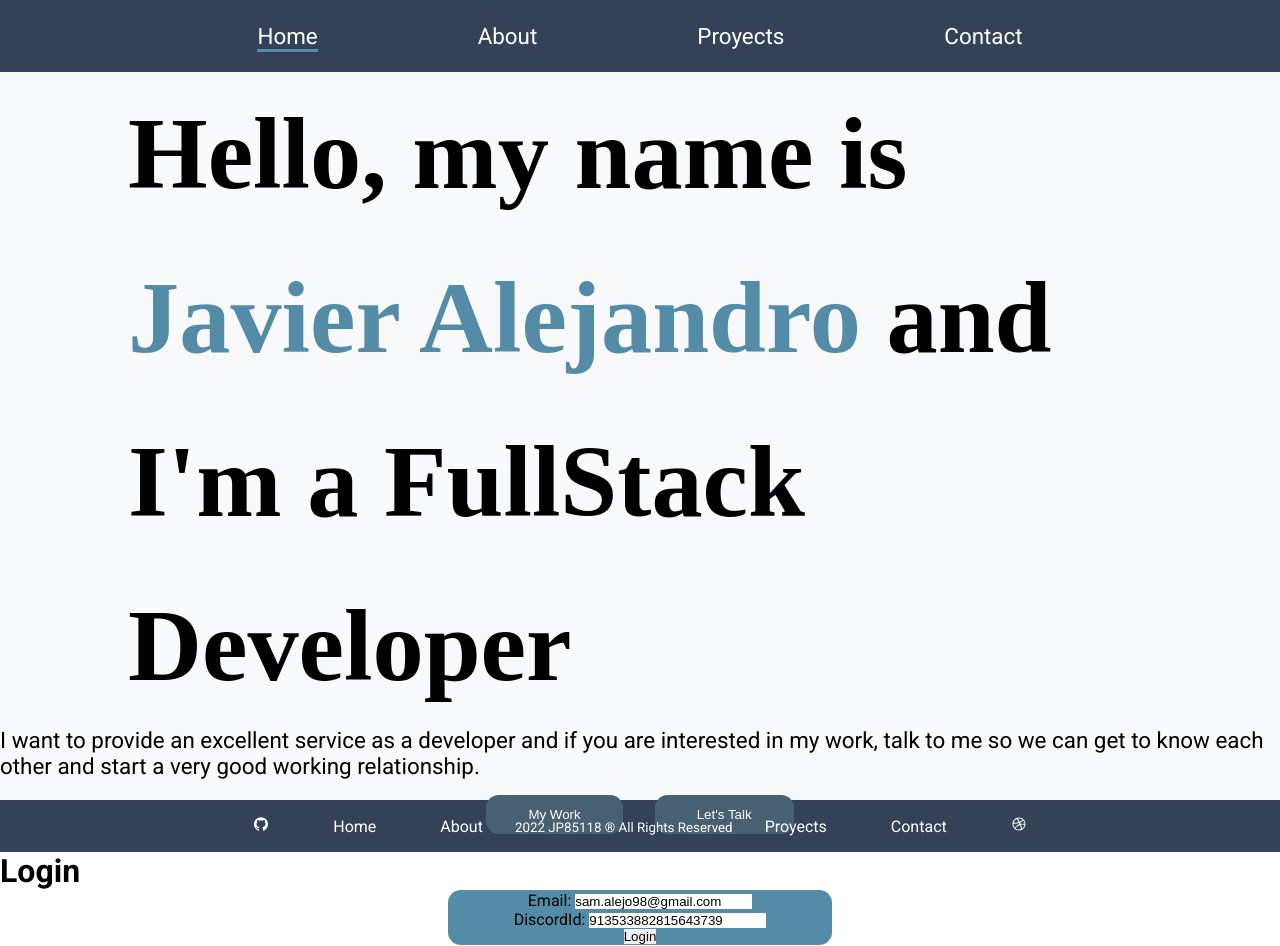
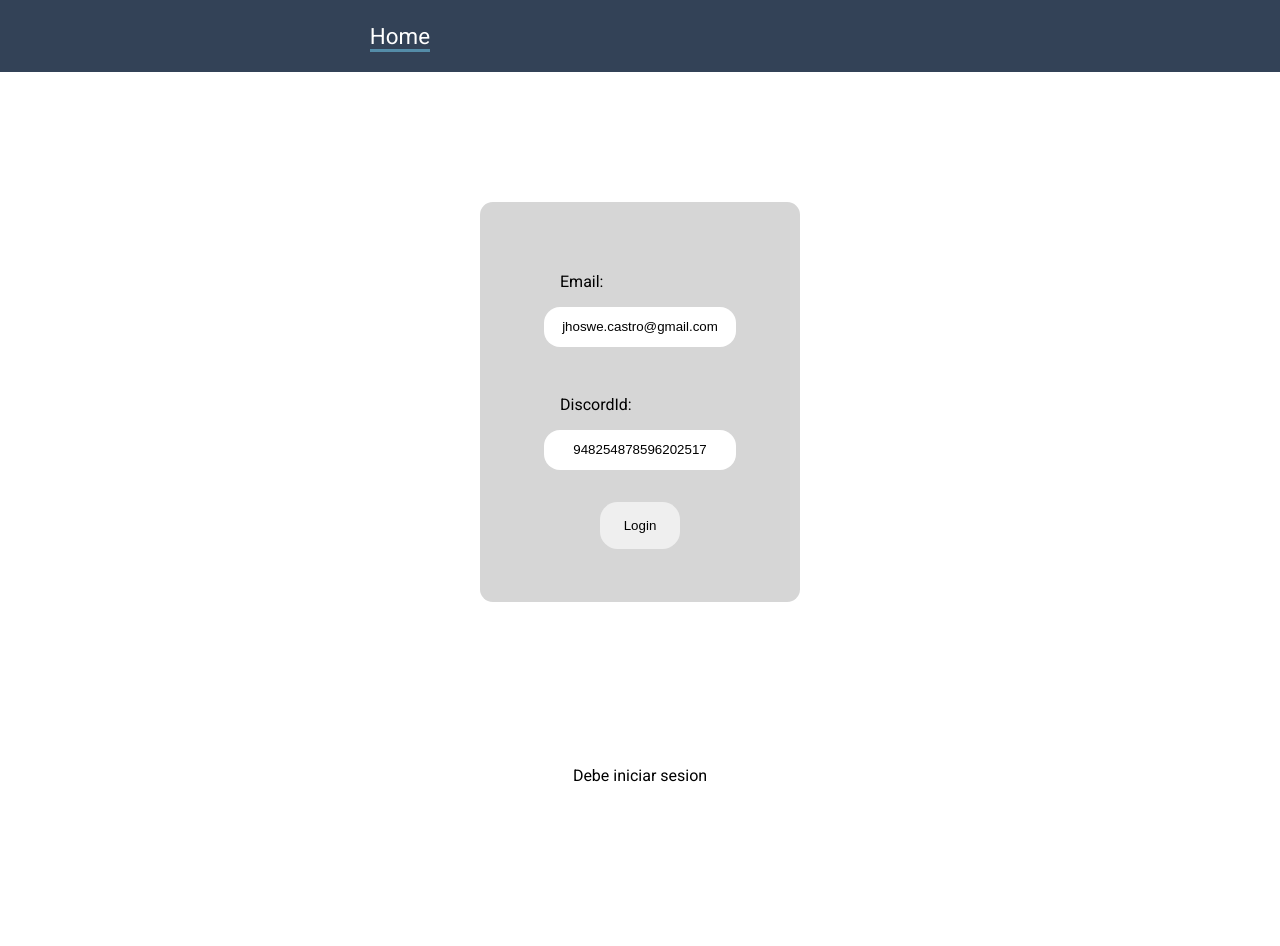
Before and after one commit to JP85118/Portafolio_react, a React (Create React App) app: page / in a window 1280 px wide. After the commit the page ends 800 px from the top, so only its background shows below. Built offline with nearby package versions, Linux system fonts and the light colour scheme.

Commit message:
second commit

```diff
--- a/src/App.jsx
+++ b/src/App.jsx
@@ -5,7 +5,8 @@ import About from './Pages/about/About'
 import Proyects from './Pages/proyects/Proyects'
 import Contact from './Pages/contact/Contact'
 import Footer from "./Components/Footer";
-import Login from "./Components/login/Login";
+
+
 
 const App = () => {
   return (
@@ -20,7 +21,6 @@ const App = () => {
         </Routes>
         <Footer/>
       </BrowserRouter>
-      <Login/>
     </div>
   )
 }
--- a/src/Components/Footer.jsx
+++ b/src/Components/Footer.jsx
@@ -1,9 +1,14 @@
 import { Link } from "react-router-dom"
 import {AiFillGithub} from 'react-icons/ai'
 import {AiOutlineDribbble} from 'react-icons/ai'
+import Login from "./login/Login"
 import './footer.css'
 
 const Footer = () => {
+
+  const isLogged = localStorage.getItem("token") ? true : false;
+
+  if (isLogged) {
     return (
       <footer>
         <div className="footer__container">
@@ -23,4 +28,9 @@ const Footer = () => {
     )
   }
 
+  if (!isLogged) {
+    return(<p className="paragraph">Debe iniciar sesion</p>)
+  }
+}
+
 export default Footer
--- a/src/Components/Navbar.jsx
+++ b/src/Components/Navbar.jsx
@@ -3,17 +3,22 @@ import {links} from '../data'
 import './navbar.css'
 
 const Navbar = () => {
+
+  const isLogged = localStorage.getItem("token") ? true : false;
+
   return (
     <nav>
       <div className="nav__container">
         <ul className="nav__links">
           {
-            links.map(({name, path}, index) =>{
+            links.map(({name, path, isPrivate}, index) =>{
                 return (
                   <li key={index} className="links">
+                    {isPrivate && isLogged || !isPrivate ?
                       <NavLink to={path} className={({isActive}) => isActive ? "active-nav" : ""}>
                         {name}
-                  </NavLink>
+                      </NavLink> : null
+                    }
                   </li>
                 )
             })
--- a/src/Components/footer.css
+++ b/src/Components/footer.css
@@ -22,3 +22,7 @@
 .link a:hover{
   color: var(--color-sec);
 }
+
+.paragraph{
+  text-align: center;
+}
--- a/src/Components/login/Login.jsx
+++ b/src/Components/login/Login.jsx
@@ -1,20 +1,19 @@
 import axios from 'axios'
-import { useState } from 'react'
+import { useState, useEffect } from 'react'
+import './login.css'
 
 const Login = () => {
 
   const url = "https://ms-discord-upy5mhs63a-rj.a.run.app";
 
   const [values, setValues] = useState({
-    //email: "jhoswe.castro@gmail.com",
-    //discordId: "948254878596202517"
-    email: "sam.alejo98@gmail.com",
-    discordId: "913533882815643739"
+    email: "jhoswe.castro@gmail.com",
+    discordId: "948254878596202517"
+    //email: "sam.alejo98@gmail.com",
+    //discordId: "913533882815643739"
   })
 
   const [token, setToken] = useState(null);
-
-  const [logged, setLogged] = useState(false);
 
   const handleChange = (e) => {
     console.log(e);
@@ -28,13 +27,15 @@ const Login = () => {
   const loginApp = () => {
     axios.post(`${url}/auth/login`, values).then((res) => {
         console.log(res);
-        console.log(res.data.token);
+        //console.log(res.data.token);
+        localStorage.setItem("token",res.data.token)
         return res.data.token
+
       })
-        .then((token) => {
-          setToken(token)
-        })
-
+      /* .then((token) => {
+        setToken(token)
+        console.log(token);
+      })  */
   };
 
   const submit = (e) => {
@@ -43,11 +44,40 @@ const Login = () => {
   };
 
 
+  const Welcome = () => {
+
+    const [checked, setChecked] = useState(false);
+    const [data, setData] = useState(null);
+
+    async function checkToken(){
+      axios.get(`${url}/auth/check`, {
+        headers:{
+          Authorization: `Bearer ${token}`
+        }
+      })
+      .then((res) => {
+        setData(res.data)
+        setChecked(true)
+      })
+    }
+
+    useEffect(() => {
+      checkToken()
+    }, []);
+
+    return(
+      <>
+        {checked ? <p>Welcome {data.username}</p> : <p>Loading...</p>}
+      </>
+    )
+  }
+
   return (
     <>
     <h1>Login</h1>
-      <form className='form' onSubmit={submit}>
-        <div>
+    <div className='form__container'>
+      <form className='form__login' onSubmit={submit}>
+        <div className='form__email'>
           <label htmlFor="email">Email: </label>
           <input type="text"
           name='email'
@@ -59,7 +89,7 @@ const Login = () => {
           />
         </div>
 
-        <div>
+        <div className='form__discord'>
           <label htmlFor="discordId">DiscordId: </label>
           <input type="text"
           name='discordId'
@@ -70,10 +100,9 @@ const Login = () => {
           required
           />
         </div>
-
-        <button type='submit'>Login</button>
+        <button type='submit' className='btn'>Login</button>
       </form>
-
+    </div>
     </>
   )
 }
--- a/src/Components/login/login.css
+++ b/src/Components/login/login.css
@@ -0,0 +1,32 @@
+.form__container{
+  width: 100%;
+  height: calc(100vh - 4.5rem);
+  display: flex;
+  justify-content: center;
+  align-items: center;
+}
+
+.form__login{
+  border: 1px solid transparent;
+  width: 20rem;
+  height: 25rem;
+  border-radius: 0.8rem;
+}
+
+.form__email,
+.form__discord{
+  display: flex;
+  flex-direction: column;
+  margin: 1rem;
+}
+
+label{
+  padding: 1rem;
+}
+
+input{
+  width: 12rem;
+  height: 2.5rem;
+  text-align: center;
+  border-radius: 1rem;
+}
--- a/src/Pages/about/about.css
+++ b/src/Pages/about/about.css
@@ -1,6 +1,6 @@
 .about__container{
   width: 100%;
-  height: 100vh;
+  height: calc(100vh - 3rem);
   display: grid;
   place-items: center;
   grid-template-columns: 40% 60%;
--- a/src/Pages/contact/contact.css
+++ b/src/Pages/contact/contact.css
@@ -4,7 +4,7 @@ Form{
   flex-direction: column;
   align-items: center;
   justify-content: center;
-  height: 100vh;
+  height: calc(100vh - 3rem);
   background: var(--secondary);
 }
 
--- a/src/Pages/home/Home.jsx
+++ b/src/Pages/home/Home.jsx
@@ -1,23 +1,25 @@
 import { Link } from 'react-router-dom'
 import './home.css'
+import Login from '../../Components/login/Login'
 
 const Home = () => {
+
+  const isLogged = localStorage.getItem("token") ? true : false;
+
+  if (isLogged) {
   return (
     <div className='home__container'>
       <h1 className='home__title'>Hello, my name is <span>Javier Alejandro</span> and I'm a FullStack Developer</h1>
       <p className='home__paragraph'>
       I want to provide an excellent service as a developer and if you are interested in my work, talk to me so we can get to know each other and start a very good working relationship.
       </p>
-      <div className='home__btn'>
-        <Link to="/proyects">
-          <button className='bton btn__proyects'>My Work</button>
-        </Link>
-        <Link to="/contact">
-          <button className='bton btn__contact'>Let's Talk</button>
-        </Link>
-      </div>
     </div>
-  )
+    )
+  }
+
+  if (!isLogged) {
+    return(<Login/>)
+  }
 }
 
 export default Home
--- a/src/Pages/home/home.css
+++ b/src/Pages/home/home.css
@@ -4,7 +4,7 @@
   margin-top: 4.5rem;
   /*margin-left: 2rem; */
   background: var(--light);
-  height: calc(100vh - 4.5rem);
+  height: calc(100vh - 7.3rem);
 }
 
 .home__title{
@@ -23,7 +23,7 @@ span{
 }
 
 .home__paragraph{
-  /* padding-top: 1rem; */
+  padding-bottom: 15rem;
   font-size: 1.4rem;
 }
 
--- a/src/data.js
+++ b/src/data.js
@@ -1,7 +1,7 @@
 
 export const links = [
   {name: "Home", path: "/"},
-  {name: "About", path: "/about"},
-  {name: "Proyects", path: "/proyects"},
-  {name: "Contact", path: "/contact"},
+  {name: "About", path: "/about", isPrivate: true},
+  {name: "Proyects", path: "/proyects", isPrivate: true},
+  {name: "Contact", path: "/contact", isPrivate: true},
 ]
```
Lines whose indentation alone changed are shown as unchanged.
